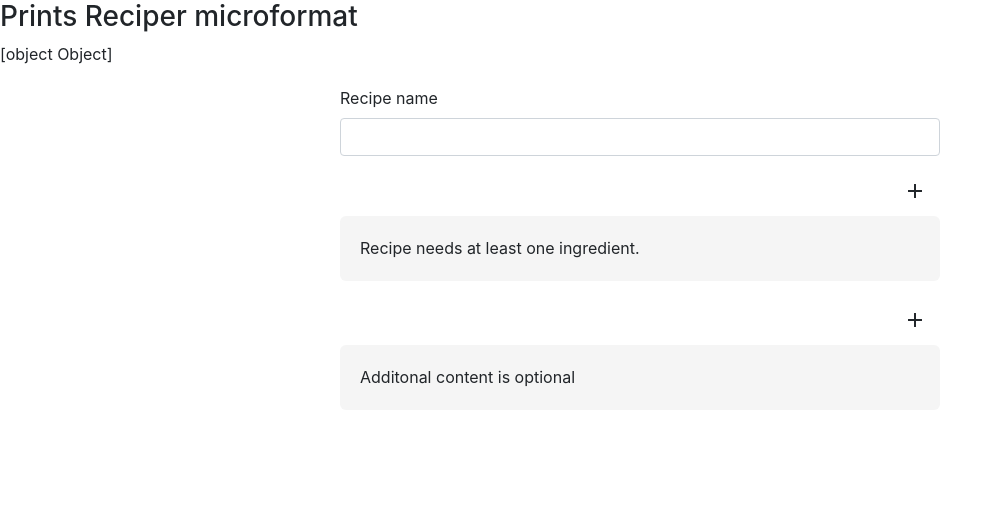
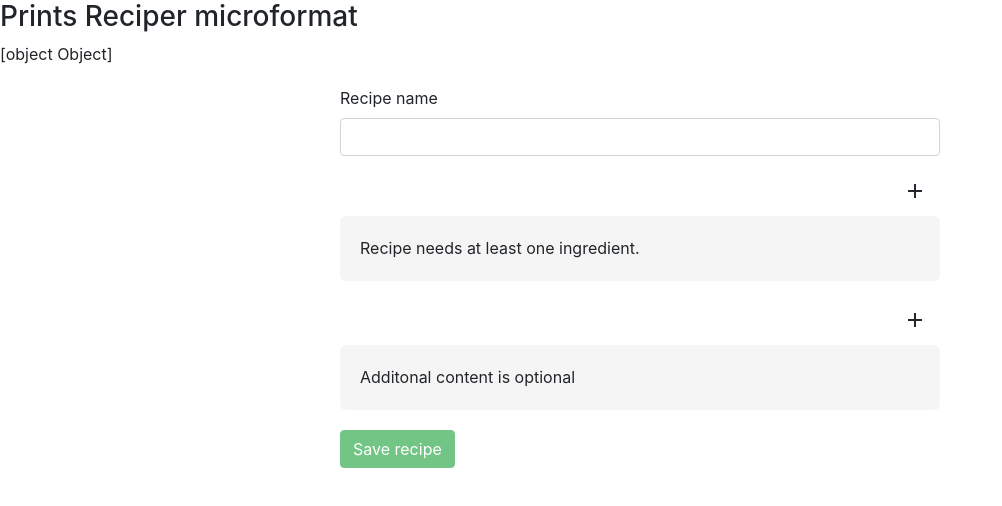
Before and after one commit to Gunzalez/recipe-builder, a React (Create React App) app: page / in a window 1280 px wide. Shown: the top 506 px of the page, without its empty margins (0-1002 px from the left). Built offline with nearby package versions, Linux system fonts and the light colour scheme.

Commit message:
Adds main submit/save button

```diff
--- a/src/containers/RecipeBuilder/RecipeBuilder.js
+++ b/src/containers/RecipeBuilder/RecipeBuilder.js
@@ -3,7 +3,6 @@ import Aux from '../hoc/Aux/Aux'
 import ReciperReader from '../../components/RecipeReader/ReciperReader';
 import Ingredient from '../../components/Ingredient/Ingredient';
 import AdditionalContent from '../../components/AdditionalContent/AdditionalContent';
-
 
 class RecipeBuilder extends Component {
 
@@ -32,6 +31,10 @@ class RecipeBuilder extends Component {
                 body: ''
             }]
         });
+    }
+
+    canBeSubmit = () => {
+        return !this.state.ingredients.length
     }
 
     formChangeHandler = (e) => {
@@ -77,16 +80,25 @@ class RecipeBuilder extends Component {
     }
 
     removeItemHandler = (key, itemType) => {
-        if(itemType === 'ingredient'){
+        switch(itemType){
+            case 'ingredient':
+                {
                     const ingredients = [...this.state.ingredients];
                     const index = this.state.ingredients.findIndex(ingredient => ingredient.key === key);
                     ingredients.splice(index, 1);
                     this.setState({ ingredients });
-        } else if (itemType === 'content') {
+                    break;
+                }
+            case 'content':
+                {
                     const additionalContent = [...this.state.additionalContent];
                     const index = this.state.additionalContent.findIndex(content => content.key === key);
                     additionalContent.splice(index, 1);
                     this.setState({ additionalContent });
+                }
+            default:
+                console.log('Oops');
+                break;
         }
     }
 
@@ -103,7 +115,8 @@ class RecipeBuilder extends Component {
             formChangeHandler,
             removeItemHandler,
             addIngredient,
-            addAdditionalContentHandler
+            addAdditionalContentHandler,
+            canBeSubmit
         } = this;
 
         let ingredientsList = <p>Recipe needs at least one ingredient.</p>;
@@ -169,6 +182,9 @@ class RecipeBuilder extends Component {
                             { additionalContentList }
                         </fieldset>
 
+                        <button className={'btn btn-success'}
+                            disabled={ canBeSubmit() }>Save recipe</button>
+
                 </form>
             </Aux>
         );
```
Lines whose indentation alone changed are shown as unchanged.
